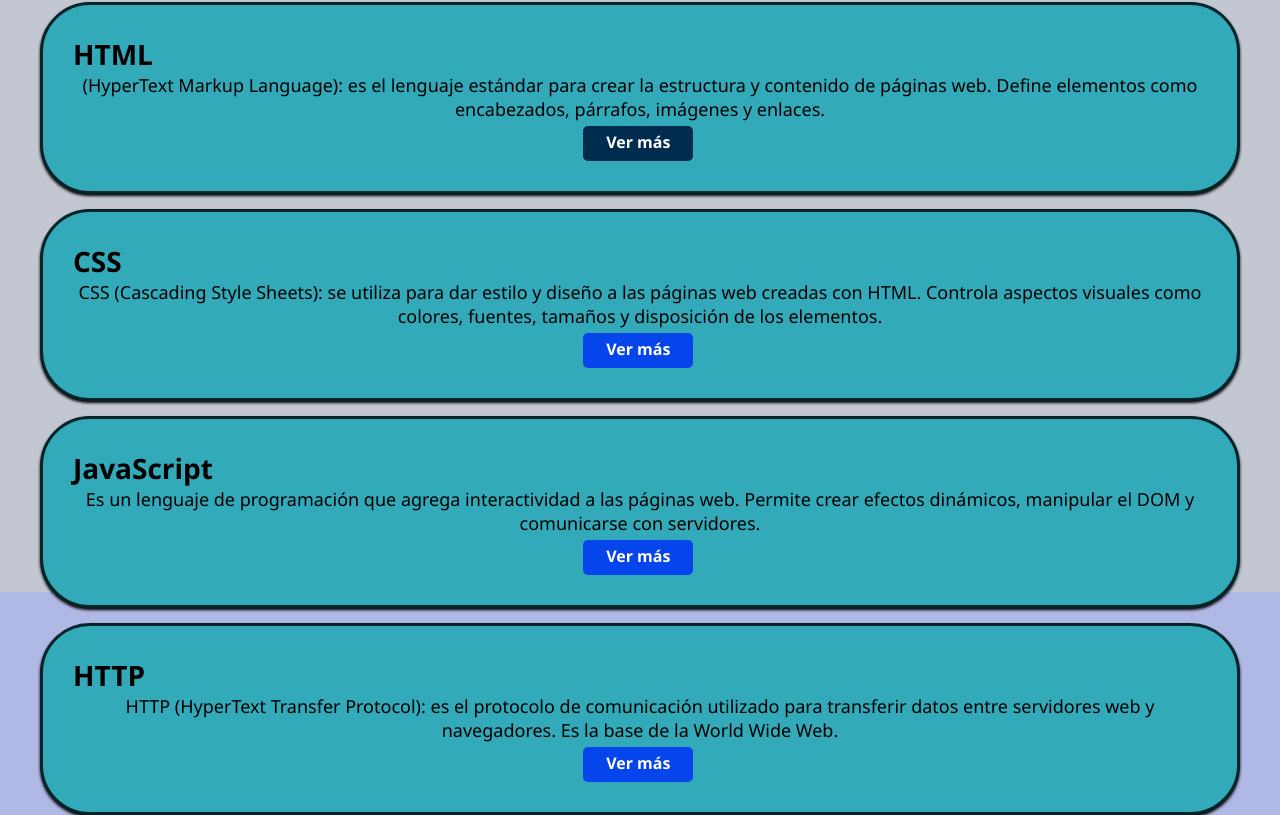
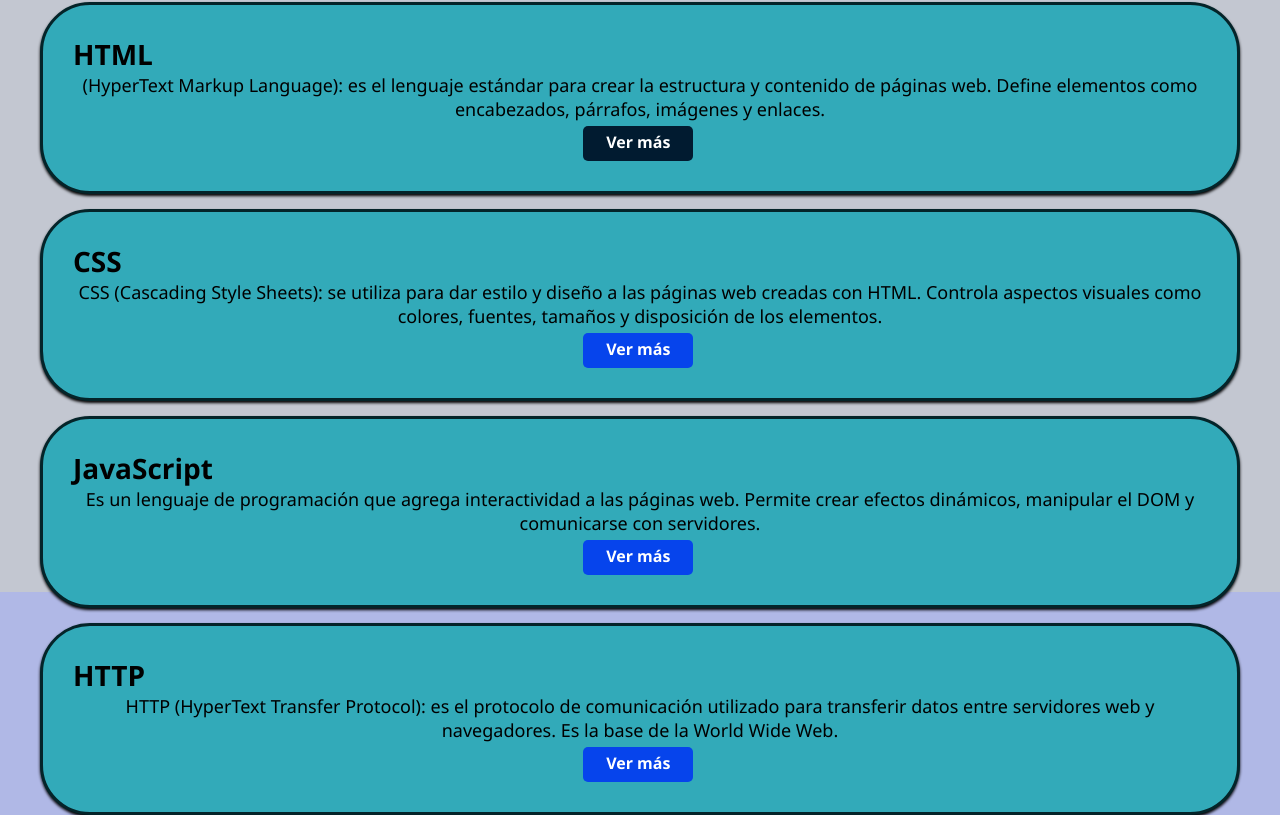
Before and after one commit to Eduard-arv/web-moderna, a plain HTML site: page index.html in a window 1280 px wide. In both pictures the pointer is over the link 638 px from the left and 271 px from the top of the page. Shown: the part 128-943 px from the top of the page. Drawn offline with Linux system fonts and the light colour scheme.

Commit message:
modificacion de botones

```diff
--- a/styles.css
+++ b/styles.css
@@ -117,7 +117,7 @@ p {
 }
 
 .button:hover {
-  background-color: #012c50; /* Change background color on hover */
+  background-color: #011b30; /* Change background color on hover */
 }
 
 @media only screen and (max-width: 600px) {
```
